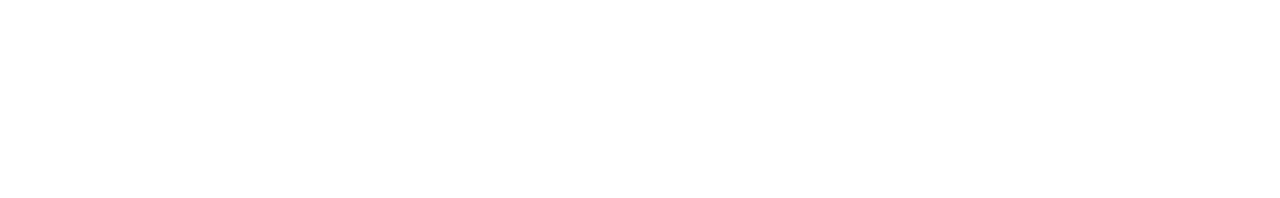
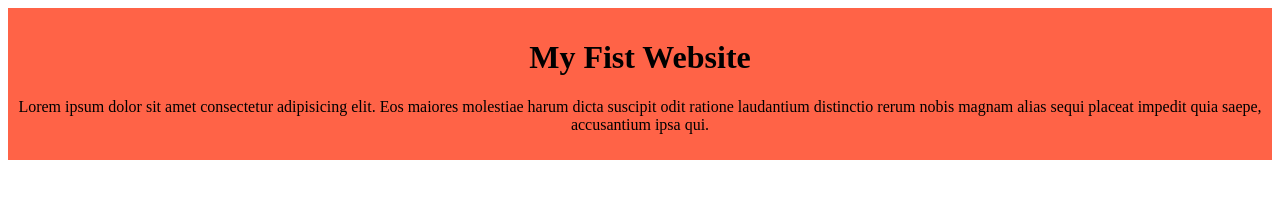
Before and after one commit to yousuf52cse/my-simple-website, a plain HTML site: page index.html in a window 1280 px wide. Drawn offline with Linux system fonts and the light colour scheme.

Commit message:
added the first blog

```diff
--- a/index.html
+++ b/index.html
@@ -4,8 +4,12 @@
     <meta charset="UTF-8">
     <meta name="viewport" content="width=device-width, initial-scale=1.0">
     <title>My Simple Website</title>
+    <link rel="stylesheet" href="styles/blog.css">
 </head>
 <body>
-
+    <div>
+        <h1>My Fist Website</h1>
+        <p>Lorem ipsum dolor sit amet consectetur adipisicing elit. Eos maiores molestiae harum dicta suscipit odit ratione laudantium distinctio rerum nobis magnam alias sequi placeat impedit quia saepe, accusantium ipsa qui.</p>
+    </div>
 </body>
 </html>
--- /dev/null
+++ b/styles/blog.css
@@ -0,0 +1,5 @@
+div{
+    background-color: tomato;
+    padding: 10px;
+    text-align: center;
+}
```
